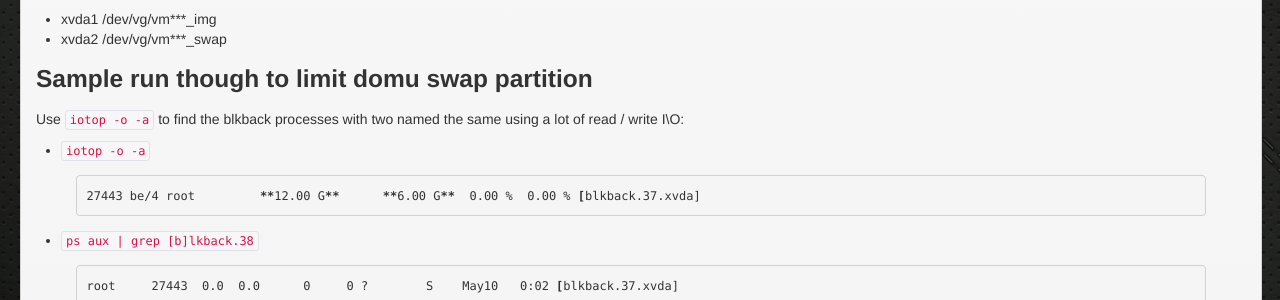
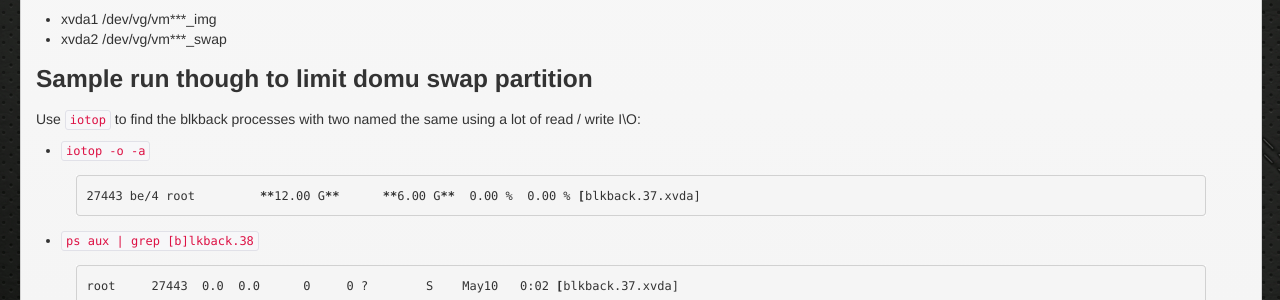
Before and after one commit to Caffe1neAdd1ct/zvps-blog, a Jekyll site: the page built from _posts/2015-05-11-xen-blkback-mappings-for-ionice.markdown, in a window 1280 px wide and 900 px high, scrolled down 1721 px. Shown: the part 147-447 px from the top of the window. Built offline with Jekyll 4.4.1, drawn with Linux system fonts in a browser that asks for light colours.

Commit message:
Updates to fix typos.

```diff
--- a/_posts/2015-05-11-xen-blkback-mappings-for-ionice.markdown
+++ b/_posts/2015-05-11-xen-blkback-mappings-for-ionice.markdown
@@ -101,7 +101,7 @@ DomU guest servers on a solusvm setup have the following device setups:
 
 ### Sample run though to limit domu swap partition
 
-Use `iotop -o -a` to find the blkback processes with two named the same using a lot of read / write I\O:
+Use `iotop` to find the blkback processes with two named the same using a lot of read / write I\O:
 
  * `iotop -o -a`
 
```
